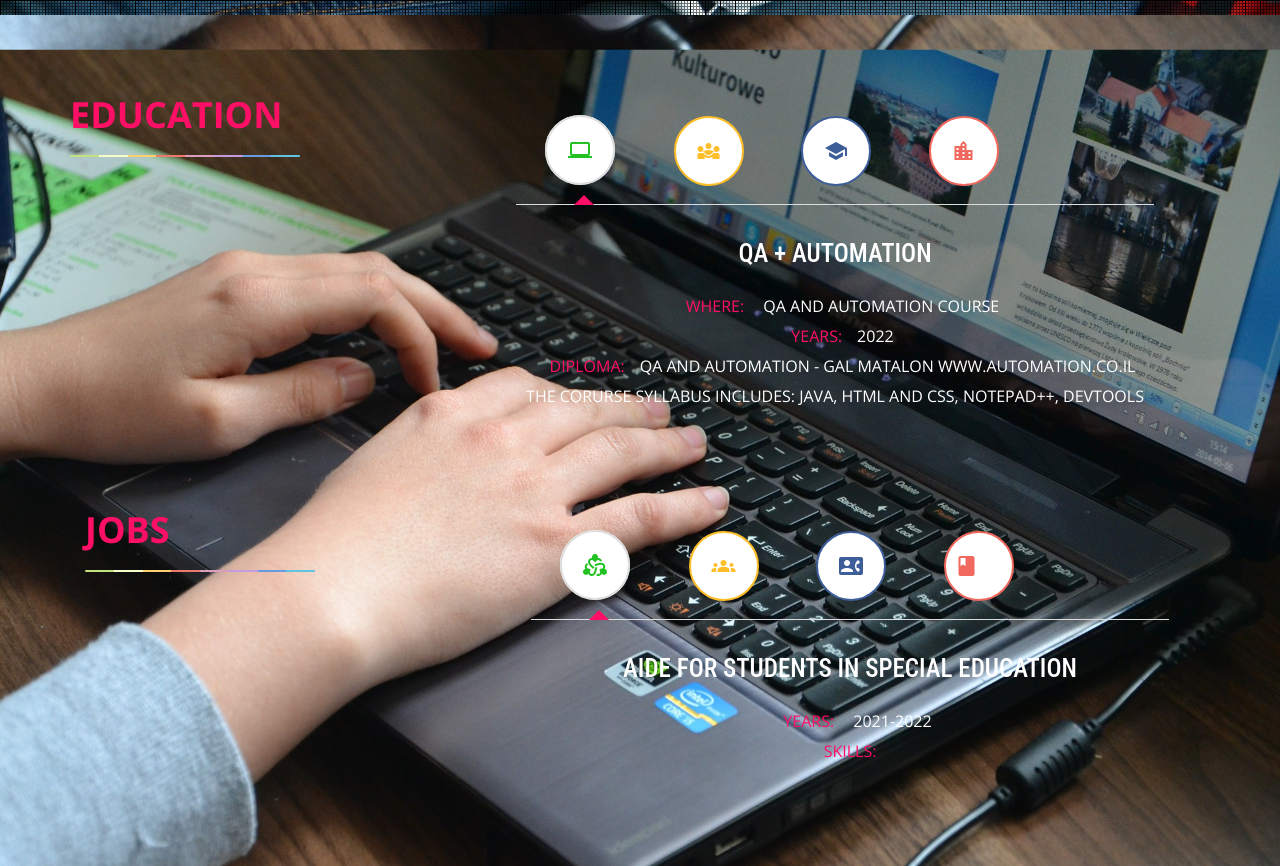
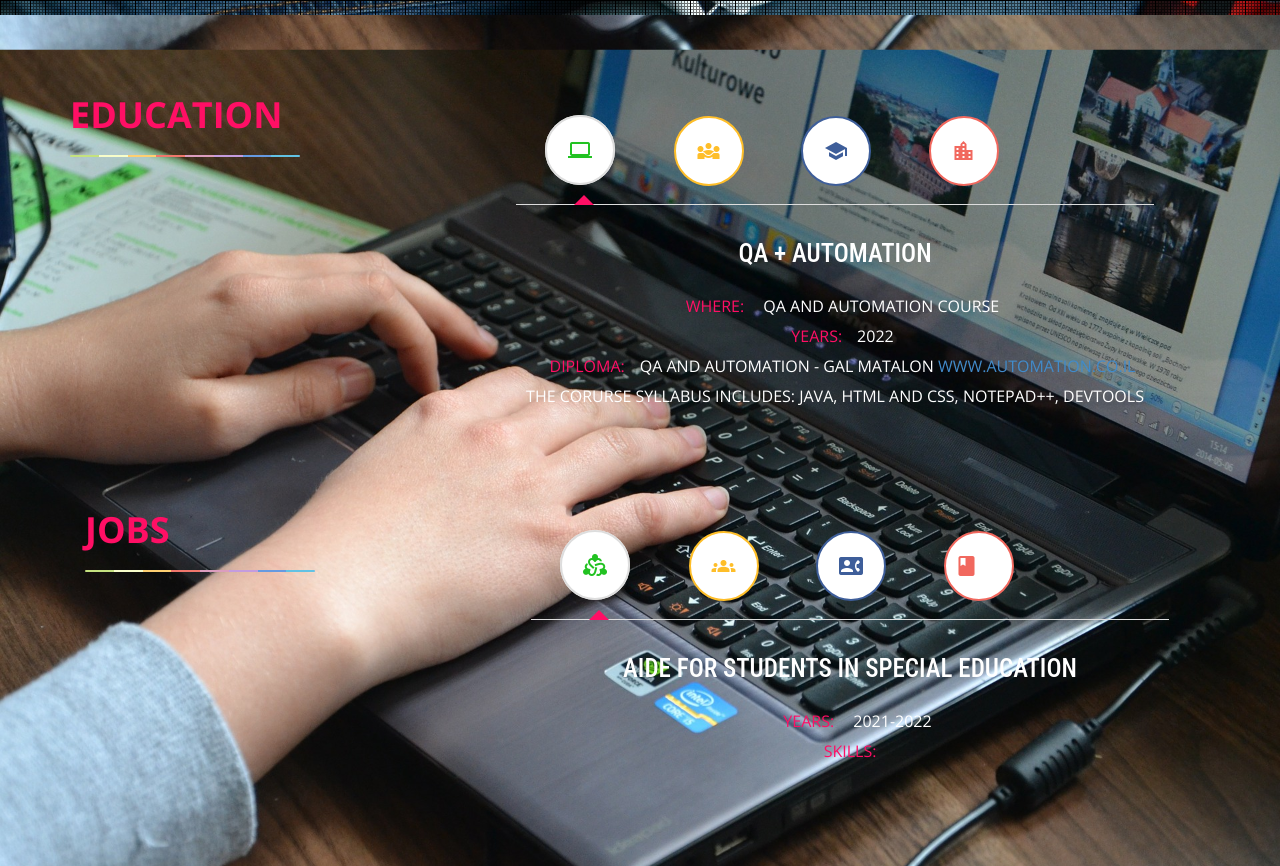
Before and after one commit to NoaSha/resume, a plain HTML site: page index.html in a window 1280 px wide. Shown: the part 1657-2523 px from the top of the page. Drawn offline with nearby package versions, Linux system fonts and the light colour scheme.

Commit message:
Update index.html

```diff
--- a/index.html
+++ b/index.html
@@ -185,7 +185,7 @@
                                         <i>YEARS:</i>2022
                                     </span>
                                     <span>
-                                        <i>DIPLOMA:</i>QA and Automation - Gal Matalon www.automation.co.il
+					    <i>DIPLOMA:</i>QA and Automation - Gal Matalon <a href:"www.automation.co.il">www.automation.co.il</a>
                                     </span>
 									<span>
 									The corurse Syllabus includes: JAVA, HTML and CSS, Notepad++, DevTools
```
